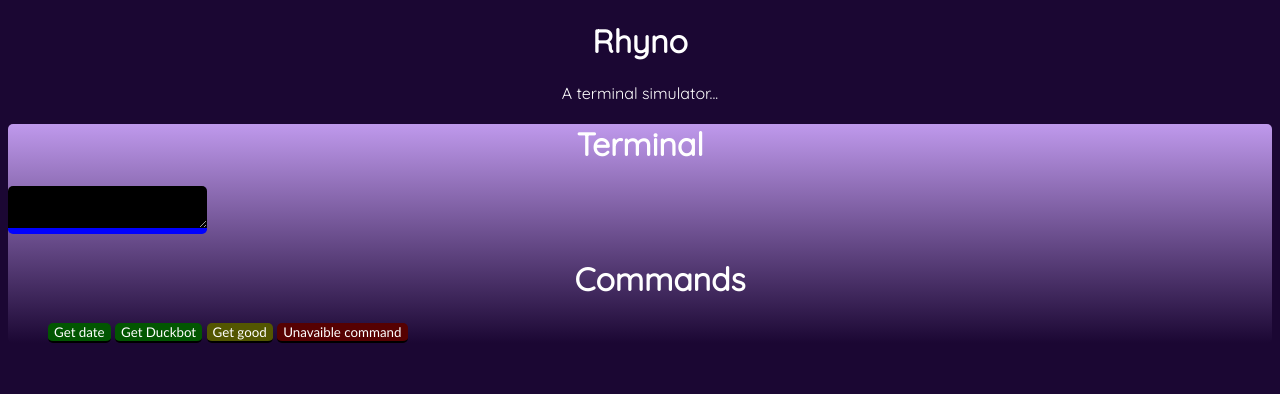
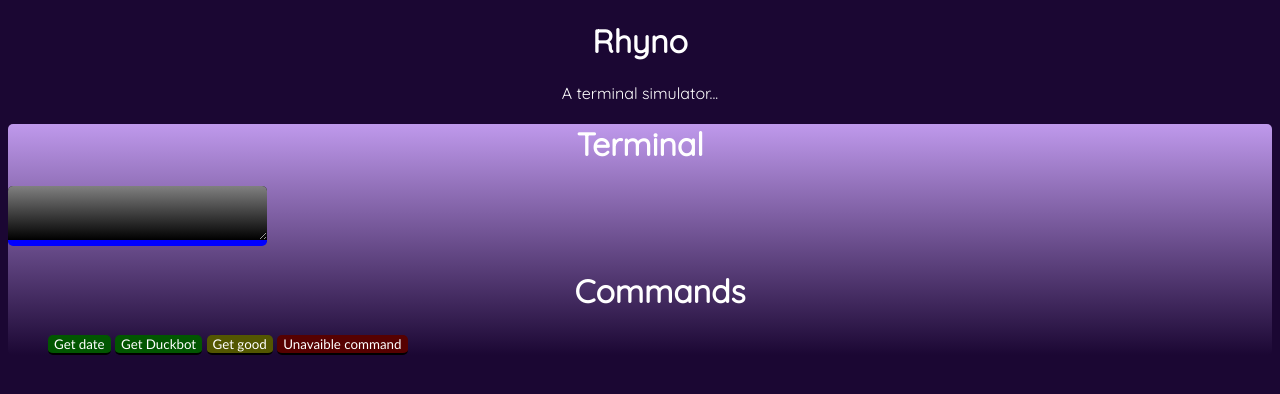
Before and after one commit to rocko2314243/Rhyno, a website: page index.html in a window 1280 px wide. Drawn offline with Linux system fonts and the light colour scheme.

Commit message:
Update main.css

```diff
--- a/main.css
+++ b/main.css
@@ -28,10 +28,11 @@ textarea#Thingmaker{
     border-style: none;
     border-color: black;
     background-color: black;
+    background-image: linear-gradient(grey, black);
     color: white;
     font-family:'Trebuchet MS', 'Lucida Sans Unicode', 'Lucida Grande', 'Lucida Sans', Arial, sans-serif;
     font-weight: 300px;
-    font-size: 1em;
+    font-size: 1.3em;
     border-radius: 5px;
     border-bottom: 6px solid blue;
 }
```
